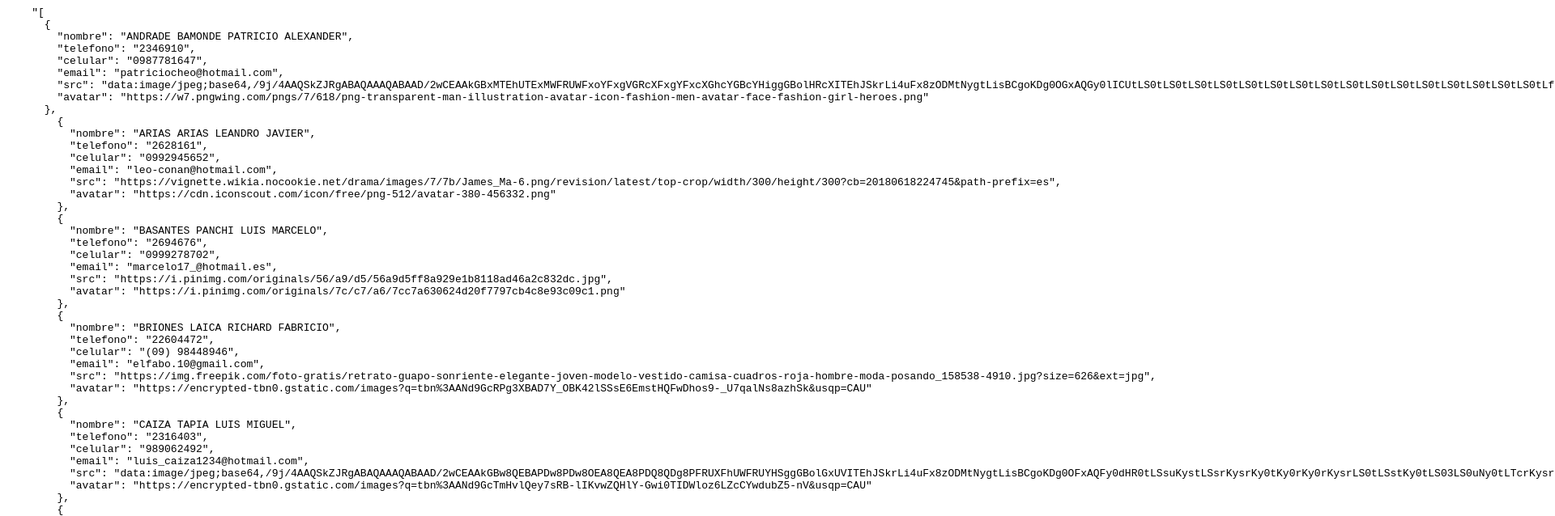
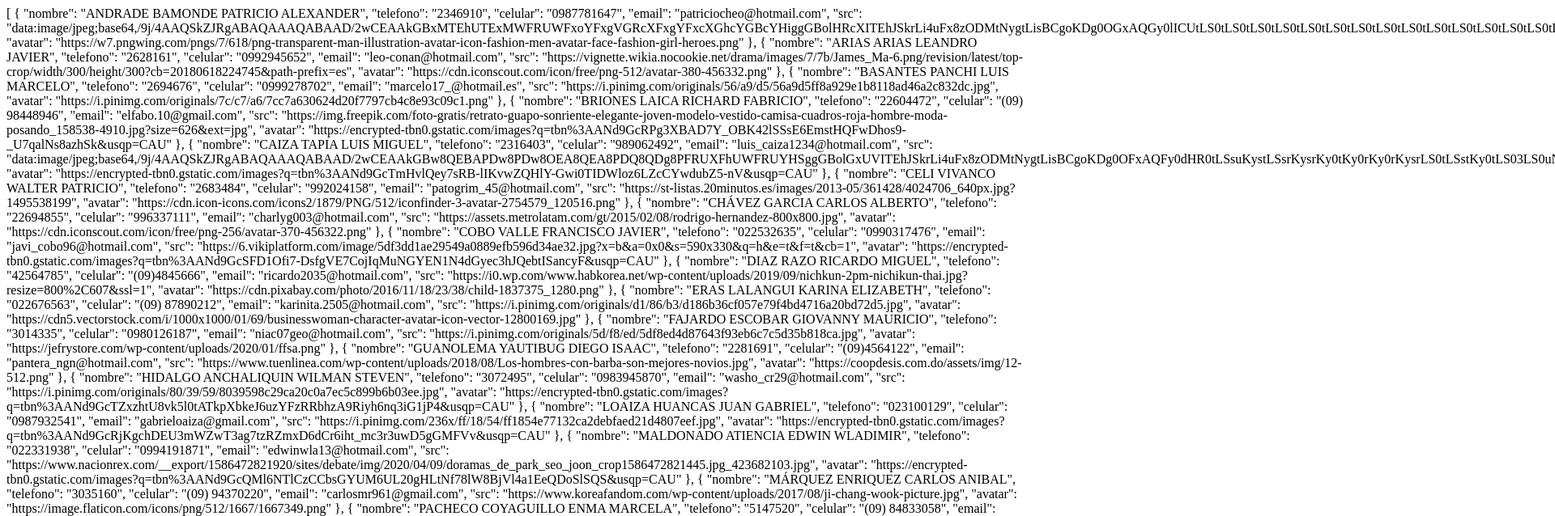
Before and after one commit to VeronicaPillajo/json, a plain HTML site: page index.html in a window 1280 px wide. Shown: the top 638 px of the page at 81% size, 1920 px wide, since content can reach past the window. Drawn offline with Linux system fonts and the light colour scheme.

Commit message:
Update index.html

```diff
--- a/index.html
+++ b/index.html
@@ -1,8 +1,4 @@
-<html>
-  <head></head>
-  <body>
-    <pre>
-    "[
+[
       {
         "nombre": "ANDRADE BAMONDE PATRICIO ALEXANDER",
         "telefono": "2346910",
@@ -323,7 +319,4 @@
           "src": "https://iv1.lisimg.com/image/13739532/700full-diana-flipo.jpg",
           "avatar": "https://png.pngtree.com/png-clipart/20190902/original/pngtree-cute-girl-avatar-element-icon-png-image_4393286.jpg"
         }
-      ]"
-    </pre>
-  </body>
-</html>
+      ]
```
